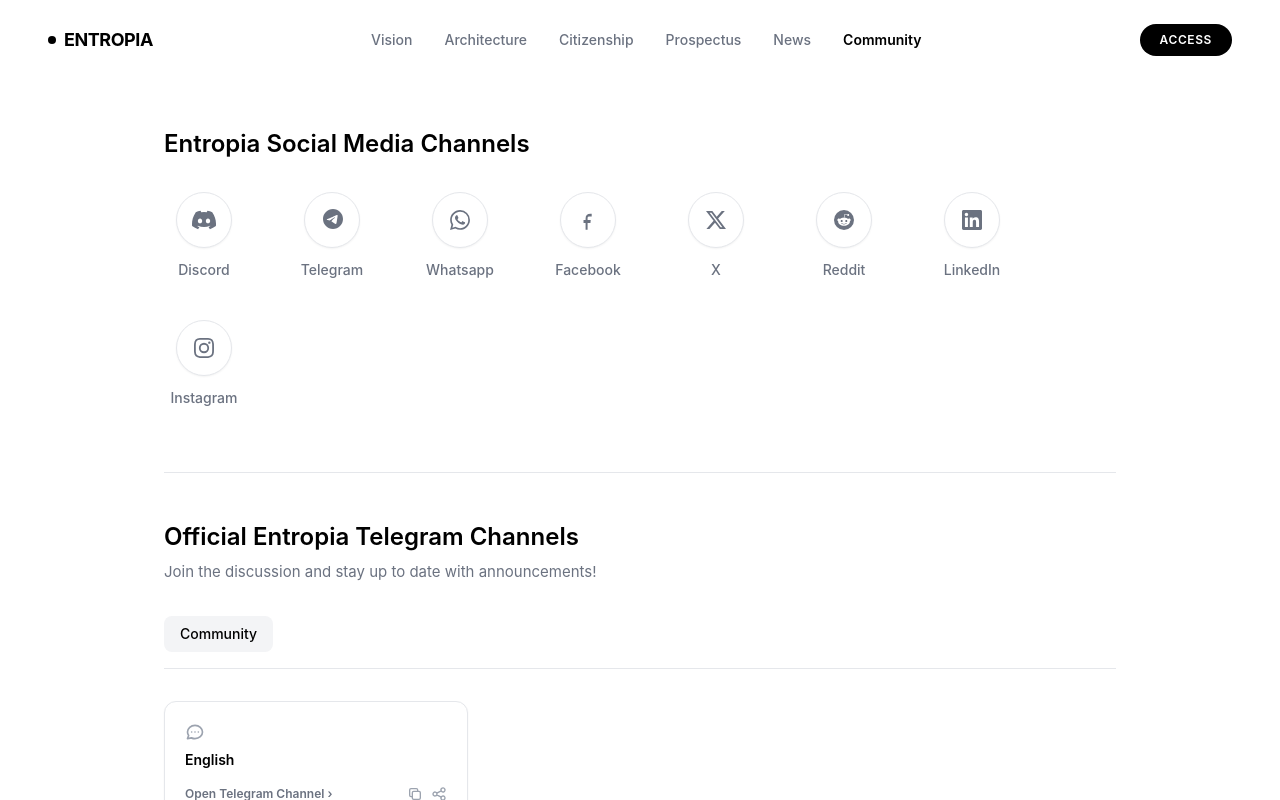
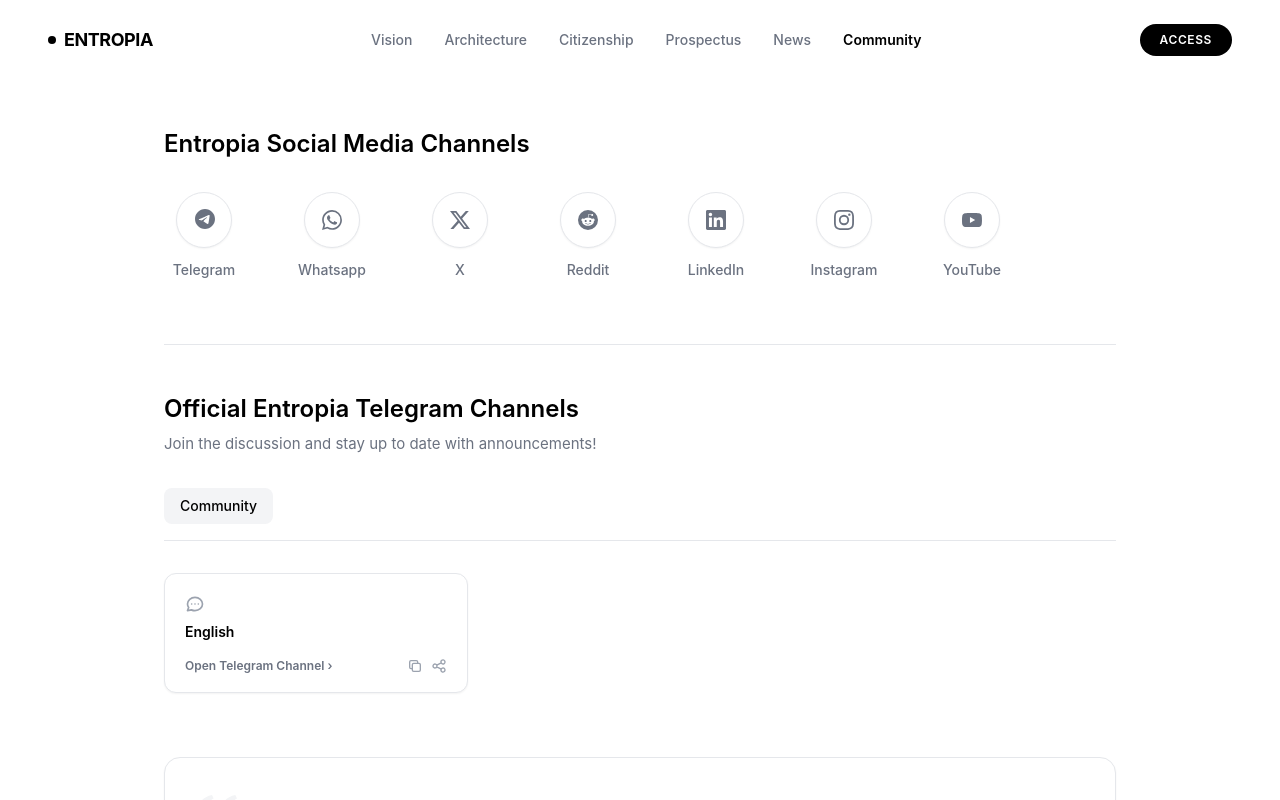
Before and after one commit to rajisded/entropia, a Next.js app: page /community in a window 1280 px wide. Shown: the top 800 px of the page. Built offline with nearby package versions, Linux system fonts and the light colour scheme.

Commit message:
feat: update social channels on community page with correct hrefs and items

```diff
--- a/src/app/community/page.tsx
+++ b/src/app/community/page.tsx
@@ -7,15 +7,8 @@
 
 const socialChannels = [
     {
-        name: "Discord",
-        icon: (
-            <svg viewBox="0 0 24 24" fill="currentColor" className="w-6 h-6">
-                <path d="M20.317 4.37a19.791 19.791 0 0 0-4.885-1.515.074.074 0 0 0-.079.037c-.21.375-.444.864-.608 1.25a18.27 18.27 0 0 0-5.487 0 12.64 12.64 0 0 0-.617-1.25.077.077 0 0 0-.079-.037A19.736 19.736 0 0 0 3.677 4.37a.07.07 0 0 0-.032.027C.533 9.046-.32 13.58.106 18.058a.07.07 0 0 0 .03.057 19.9 19.9 0 0 0 5.993 3.03.078.078 0 0 0 .084-.028c.46-.63.874-1.295 1.226-1.994a.076.076 0 0 0-.041-.106 13.107 13.107 0 0 1-1.872-.892.077.077 0 0 1-.008-.128 10.2 10.2 0 0 0 .372-.292.074.074 0 0 1 .077-.01c3.928 1.793 8.18 1.793 12.061 0a.074.074 0 0 1 .078.01c.12.098.246.198.373.292a.077.077 0 0 1-.006.127 12.299 12.299 0 0 1-1.873.892.077.077 0 0 0-.041.107c.36.698.772 1.362 1.225 1.993a.076.076 0 0 0 .084.028 19.839 19.839 0 0 0 6.002-3.03.077.077 0 0 0 .032-.054c.5-5.177-.838-9.674-3.549-13.66a.061.061 0 0 0-.031-.028zM8.02 15.33c-1.182 0-2.157-1.085-2.157-2.419 0-1.333.955-2.418 2.157-2.418 1.21 0 2.175 1.096 2.157 2.418 0 1.334-.956 2.418-2.157 2.418zm7.975 0c-1.183 0-2.157-1.085-2.157-2.419 0-1.333.955-2.418 2.157-2.418 1.21 0 2.175 1.096 2.157 2.418 0 1.334-.946 2.418-2.157 2.418z" />
-            </svg>
-        )
-    },
-    {
         name: "Telegram",
+        href: "http://t.me/entropiacity",
         icon: (
             <svg viewBox="0 0 24 24" fill="currentColor" className="w-6 h-6 translate-x-[1px] translate-y-[-1px]">
                 <path d="M12 2C6.48 2 2 6.48 2 12s4.48 10 10 10 10-4.48 10-10S17.52 2 12 2zm4.64 6.8c-.15 1.58-.8 5.42-1.13 7.19-.14.75-.42 1-.68 1.03-.58.05-1.02-.38-1.58-.75-.88-.58-1.38-.94-2.23-1.5-.99-.65-.35-1.01.22-1.59.15-.15 2.71-2.48 2.76-2.69.01-.03.01-.14-.06-.19-.06-.05-.14-.03-.21-.02-.09.02-1.49.95-4.22 2.79-.4.27-.76.41-1.08.4-.36-.01-1.04-.2-1.55-.37-.63-.2-1.12-.31-1.08-.66.02-.18.27-.36.74-.55 2.92-1.27 4.86-2.11 5.83-2.51 2.78-1.16 3.35-1.36 3.73-1.36.08 0 .27.02.39.12.1.08.13.19.14.27-.01.07.01.2 0 .38z" />
@@ -24,6 +17,7 @@
     },
     {
         name: "Whatsapp",
+        href: "https://chat.whatsapp.com/BdMxizIZZDvKW3nZaS2nuz",
         icon: (
             <svg viewBox="0 0 24 24" fill="currentColor" className="w-5 h-5">
                 <path d="M17.472 14.382c-.297-.149-1.758-.867-2.03-.967-.273-.099-.471-.148-.67.15-.197.297-.767.966-.94 1.164-.173.199-.347.223-.644.075-.297-.15-1.255-.463-2.39-1.475-.883-.788-1.48-1.761-1.653-2.059-.173-.297-.018-.458.13-.606.134-.133.298-.347.446-.52.149-.174.198-.298.298-.497.099-.198.05-.371-.025-.52-.075-.149-.669-1.612-.916-2.207-.242-.579-.487-.5-.669-.51a12.8 12.8 0 0 0-.57-.01c-.198 0-.52.074-.792.372-.272.297-1.04 1.016-1.04 2.479 0 1.462 1.065 2.875 1.213 3.074.149.198 2.096 3.2 5.077 4.487.709.306 1.262.489 1.694.625.712.227 1.36.195 1.871.118.571-.085 1.758-.719 2.006-1.413.248-.694.248-1.289.173-1.413-.074-.124-.272-.198-.57-.347m-5.421 7.403h-.004a9.87 9.87 0 0 1-5.031-1.378l-.361-.214-3.741.982.998-3.648-.235-.374a9.86 9.86 0 0 1-1.51-5.26c.001-5.45 4.436-9.884 9.888-9.884 2.64 0 5.122 1.03 6.988 2.898a9.825 9.825 0 0 1 2.893 6.994c-.003 5.45-4.437 9.884-9.885 9.884m8.413-18.297A11.815 11.815 0 0 0 12.05 0C5.495 0 .16 5.335.157 11.892c0 2.096.547 4.142 1.588 5.945L.057 24l6.305-1.654a11.882 11.882 0 0 0 5.683 1.448h.005c6.554 0 11.89-5.335 11.893-11.893a11.821 11.821 0 0 0-3.48-8.413z" />
@@ -31,15 +25,8 @@
         )
     },
     {
-        name: "Facebook",
-        icon: (
-            <svg viewBox="0 0 24 24" fill="currentColor" className="w-5 h-5">
-                <path d="M9.101 23.691v-7.98H6.627v-3.667h2.474v-1.58c0-4.085 1.848-5.978 5.858-5.978.401 0 .955.042 1.468.103v3.328h-2.328c-2.311 0-2.587.72-2.587 2.336v1.791h3.769l-.356 3.667h-3.413v7.98h-2.411z" />
-            </svg>
-        )
-    },
-    {
         name: "X",
+        href: "https://x.com/entropiacity",
         icon: (
             <svg viewBox="0 0 24 24" fill="currentColor" className="w-5 h-5">
                 <path d="M18.901 1.153h3.68l-8.04 9.19L24 22.846h-7.406l-5.8-7.584-6.638 7.584H.474l8.6-9.83L0 1.154h7.594l5.243 6.932ZM17.61 20.644h2.039L6.486 3.24H4.298Z" />
@@ -48,6 +35,7 @@
     },
     {
         name: "Reddit",
+        href: "https://www.reddit.com/r/entropiacity/",
         icon: (
             <svg viewBox="0 0 24 24" fill="currentColor" className="w-5 h-5">
                 <path d="M12 0A12 12 0 0 0 0 12a12 12 0 0 0 12 12 12 12 0 0 0 12-12A12 12 0 0 0 12 0zm5.01 4.744c.688 0 1.25.561 1.25 1.249a1.25 1.25 0 0 1-2.498.056l-2.597-.547-.8 3.747c1.824.07 3.48.632 4.674 1.488.308-.309.73-.491 1.207-.491.968 0 1.754.786 1.754 1.754 0 .716-.435 1.333-1.01 1.614a3.111 3.111 0 0 1 .042.52c0 2.694-3.13 4.87-7.004 4.87-3.874 0-7.004-2.176-7.004-4.87 0-.183.015-.366.043-.534A1.748 1.748 0 0 1 4.028 12c0-.968.786-1.754 1.754-1.754.463 0 .898.196 1.207.49 1.207-.883 2.878-1.43 4.744-1.487l.885-4.182a.342.342 0 0 1 .14-.197.35.35 0 0 1 .238-.042l2.906.617a1.214 1.214 0 0 1 1.108-.701zM9.25 12C8.561 12 8 12.562 8 13.25c0 .687.561 1.248 1.25 1.248.687 0 1.248-.561 1.248-1.249 0-.688-.561-1.249-1.249-1.249zm5.5 0c-.687 0-1.248.561-1.248 1.25 0 .687.561 1.248 1.249 1.248.688 0 1.249-.561 1.249-1.249 0-.688-.562-1.249-1.25-1.249zm-2.752 4.698c-1.389 0-2.496-.682-2.73-1.025a.317.317 0 0 0-.441-.1.314.314 0 0 0-.099.44c.404.593 1.789 1.317 3.27 1.317 1.481 0 2.866-.724 3.27-1.317a.314.314 0 0 0-.1-.44.317.317 0 0 0-.441.1c-.233.343-1.34 1.025-2.729 1.025z" />
@@ -56,6 +44,7 @@
     },
     {
         name: "LinkedIn",
+        href: "https://www.linkedin.com/company/entropiacity/",
         icon: (
             <svg viewBox="0 0 24 24" fill="currentColor" className="w-5 h-5">
                 <path d="M20.447 20.452h-3.554v-5.569c0-1.328-.027-3.037-1.852-3.037-1.853 0-2.136 1.445-2.136 2.939v5.667H9.351V9h3.414v1.561h.046c.477-.9 1.637-1.85 3.37-1.85 3.601 0 4.267 2.37 4.267 5.455v6.286zM5.337 7.433c-1.144 0-2.063-.926-2.063-2.065 0-1.138.92-2.063 2.063-2.063 1.14 0 2.064.925 2.064 2.063 0 1.139-.925 2.065-2.064 2.065zm1.782 13.019H3.555V9h3.564v11.452zM22.225 0H1.771C.792 0 0 .774 0 1.729v20.542C0 23.227.792 24 1.771 24h20.451C23.2 24 24 23.227 24 22.271V1.729C24 .774 23.2 0 22.222 0h.003z" />
@@ -64,9 +53,19 @@
     },
     {
         name: "Instagram",
+        href: "https://www.instagram.com/entropiacity",
         icon: (
             <svg viewBox="0 0 24 24" fill="currentColor" className="w-5 h-5">
                 <path d="M12 2.163c3.204 0 3.584.012 4.85.07 3.252.148 4.771 1.691 4.919 4.919.058 1.265.069 1.645.069 4.849 0 3.205-.012 3.584-.069 4.849-.149 3.225-1.664 4.771-4.919 4.919-1.266.058-1.644.07-4.85.07-3.204 0-3.584-.012-4.849-.07-3.26-.149-4.771-1.699-4.919-4.92-.058-1.265-.07-1.644-.07-4.849 0-3.204.013-3.583.07-4.849.149-3.227 1.664-4.771 4.919-4.919 1.266-.057 1.645-.069 4.849-.069zM12 0C8.741 0 8.333.014 7.053.072 2.695.272.273 2.69.073 7.052.014 8.333 0 8.741 0 12c0 3.259.014 3.668.072 4.948.2 4.358 2.618 6.78 6.98 6.98C8.333 23.986 8.741 24 12 24c3.259 0 3.668-.014 4.948-.072 4.354-.2 6.782-2.618 6.979-6.98.059-1.28.073-1.689.073-4.948 0-3.259-.014-3.667-.072-4.947-.196-4.354-2.617-6.78-6.979-6.98C15.668.014 15.259 0 12 0zm0 5.838a6.162 6.162 0 100 12.324 6.162 6.162 0 000-12.324zM12 16a4 4 0 110-8 4 4 0 010 8zm6.406-11.845a1.44 1.44 0 100 2.881 1.44 1.44 0 000-2.881z" />
+            </svg>
+        )
+    },
+    {
+        name: "YouTube",
+        href: "https://www.youtube.com/@entropiacity",
+        icon: (
+            <svg viewBox="0 0 24 24" fill="currentColor" className="w-5 h-5">
+                <path d="M23.498 6.186a3.016 3.016 0 0 0-2.122-2.136C19.505 3.545 12 3.545 12 3.545s-7.505 0-9.377.505A3.017 3.017 0 0 0 .502 6.186C0 8.07 0 12 0 12s0 3.93.502 5.814a3.016 3.016 0 0 0 2.122 2.136c1.871.505 9.376.505 9.376.505s7.505 0 9.377-.505a3.015 3.015 0 0 0 2.122-2.136C24 15.93 24 12 24 12s0-3.93-.502-5.814zM9.545 15.568V8.432L15.818 12l-6.273 3.568z" />
             </svg>
         )
     }
@@ -75,7 +74,7 @@
 const telegramTabs = ["Community"];
 
 const telegramRooms = [
-    { name: "English", icon: "message" },
+    { name: "English", icon: "message", href: "http://t.me/entropiacity" },
 ];
 
 export default function CommunityPage() {
@@ -98,12 +97,12 @@
                         <h2 className="text-2xl font-semibold text-black">Entropia Social Media Channels</h2>
                         <div className="flex flex-wrap gap-x-8 gap-y-10 md:gap-x-12">
                             {socialChannels.map((channel, i) => (
-                                <div key={i} className="flex flex-col items-center gap-3 w-[80px] group cursor-pointer hover:scale-105 transition-transform">
+                                <a href={channel.href} target="_blank" rel="noopener noreferrer" key={i} className="flex flex-col items-center gap-3 w-[80px] group cursor-pointer hover:scale-105 transition-transform">
                                     <div className="w-14 h-14 rounded-full bg-white hover:bg-gray-50 border border-gray-200 flex items-center justify-center text-gray-500 group-hover:text-black transition-colors shadow-sm">
                                         {channel.icon}
                                     </div>
                                     <span className="text-sm font-medium text-gray-500 group-hover:text-black transition-colors">{channel.name}</span>
-                                </div>
+                                </a>
                             ))}
                         </div>
                     </section>
@@ -146,6 +145,7 @@
                                         <h3 className="text-black font-semibold mt-2 text-sm">{room.name}</h3>
                                     </div>
                                     <div className="flex items-center justify-between mt-4">
+                                        <a href={room.href} target="_blank" rel="noopener noreferrer" className="flex items-center justify-between w-full group">
                                             <span className="text-xs font-semibold text-gray-500 group-hover:text-black transition-colors">Open Telegram Channel ›</span>
                                             <div className="flex gap-2 text-gray-400">
                                                 <button className="hover:text-black transition-colors">
@@ -155,6 +155,7 @@
                                                     <svg className="w-4 h-4" fill="none" viewBox="0 0 24 24" stroke="currentColor"><path strokeLinecap="round" strokeLinejoin="round" strokeWidth={2} d="M8.684 13.342C8.886 12.938 9 12.482 9 12c0-.482-.114-.938-.316-1.342m0 2.684a3 3 0 110-2.684m0 2.684l6.632 3.316m-6.632-6l6.632-3.316m0 0a3 3 0 105.367-2.684 3 3 0 00-5.367 2.684zm0 9.316a3 3 0 105.368 2.684 3 3 0 00-5.368-2.684z" /></svg>
                                                 </button>
                                             </div>
+                                        </a>
                                     </div>
                                 </div>
                             ))}
```
Lines whose indentation alone changed are shown as unchanged.
